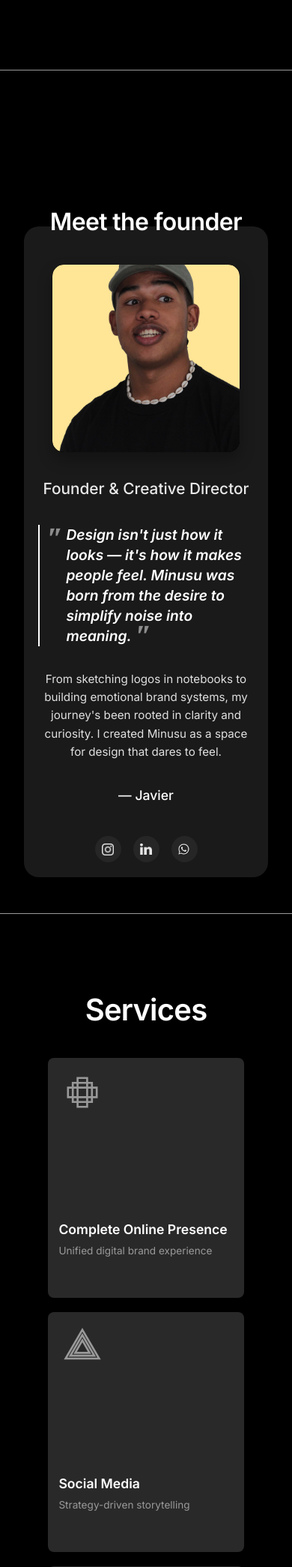
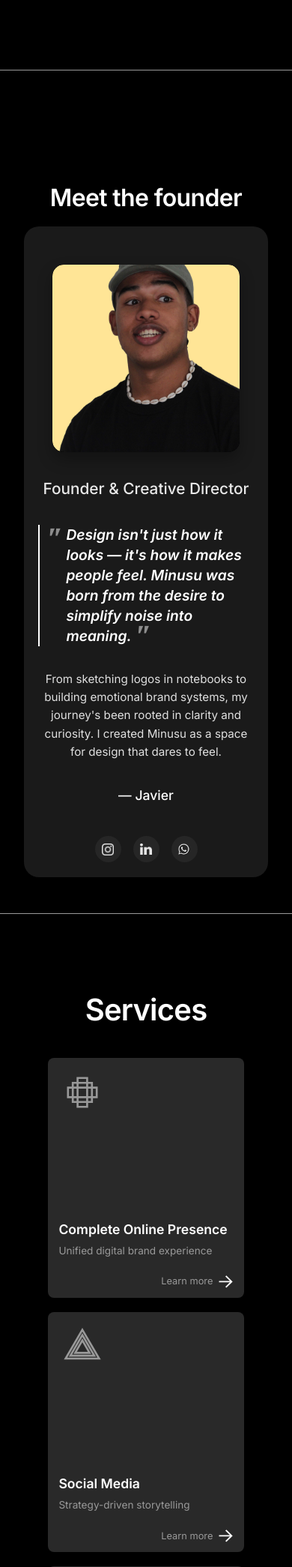
Before and after one commit to TomPage4/minusu, a Flask app: page / in a window 390 px wide. Shown: the part 751-2841 px from the top of the page at 75% size. Run offline with Flask 3, Linux system fonts and the light colour scheme.

Commit message:
minor mobile fixes

```diff
--- a/app/static/css/styles.css
+++ b/app/static/css/styles.css
@@ -543,7 +543,7 @@ body {
 @media (max-width: 768px) {
     .founder-title {
         font-size: 2.5rem;
-        top: 12rem;
+        top: 10rem;
         margin-bottom: 2rem;
     }
 
@@ -601,7 +601,7 @@ body {
 @media (max-width: 480px) {
     .founder-title {
         font-size: 2rem;
-        top: 11rem;
+        top: 9rem;
     }
 
     .founder-card {
@@ -887,6 +887,15 @@ body {
 
     .service-card__header-action {
         bottom: 0.4em;
+        opacity: 1;
+        transform: translateX(0);
+    }
+
+    .service-card__header-icon {
+        width: 1.2em;
+        height: 1.2em;
+        display: inline-flex;
+        align-items: center;
     }
 }
 
@@ -919,10 +928,19 @@ body {
 
     .service-card__header-action {
         bottom: 0.3em;
+        opacity: 1;
+        transform: translateX(0);
     }
 
     .service-card__header-text {
         font-size: 0.8rem;
+    }
+
+    .service-card__header-icon {
+        width: 1.2em;
+        height: 1.2em;
+        display: inline-flex;
+        align-items: center;
     }
 }
 
@@ -945,6 +963,13 @@ body {
 
     .service-card__header-text {
         color: #fff;
+    }
+
+    .service-card__header-icon {
+        width: 1.2em;
+        height: 1.2em;
+        display: inline-flex;
+        align-items: center;
     }
 
     .service-card:hover {
@@ -1022,6 +1047,36 @@ body {
 
 .carousel-track.bottom {
     animation: slideRight 30s linear infinite;
+}
+
+@media (max-width: 1200px) {
+    .carousel-track.top {
+        animation: slideLeft 25s linear infinite;
+    }
+
+    .carousel-track.bottom {
+        animation: slideRight 25s linear infinite;
+    }
+}
+
+@media (max-width: 768px) {
+    .carousel-track.top {
+        animation: slideLeft 20s linear infinite;
+    }
+
+    .carousel-track.bottom {
+        animation: slideRight 20s linear infinite;
+    }
+}
+
+@media (max-width: 480px) {
+    .carousel-track.top {
+        animation: slideLeft 15s linear infinite;
+    }
+
+    .carousel-track.bottom {
+        animation: slideRight 15s linear infinite;
+    }
 }
 
 .carousel-track:hover {
@@ -1475,7 +1530,7 @@ body {
 
 @media (max-width: 480px) {
     .contact {
-        padding: 3rem 1rem;
+        padding: 3rem 2rem;
     }
 
     .contact-title {
@@ -1606,6 +1661,7 @@ body {
 .developer-logo {
     height: 40px;
     width: auto;
+    padding-top: 0.8rem;
 }
 
 @media (max-width: 768px) {
```
